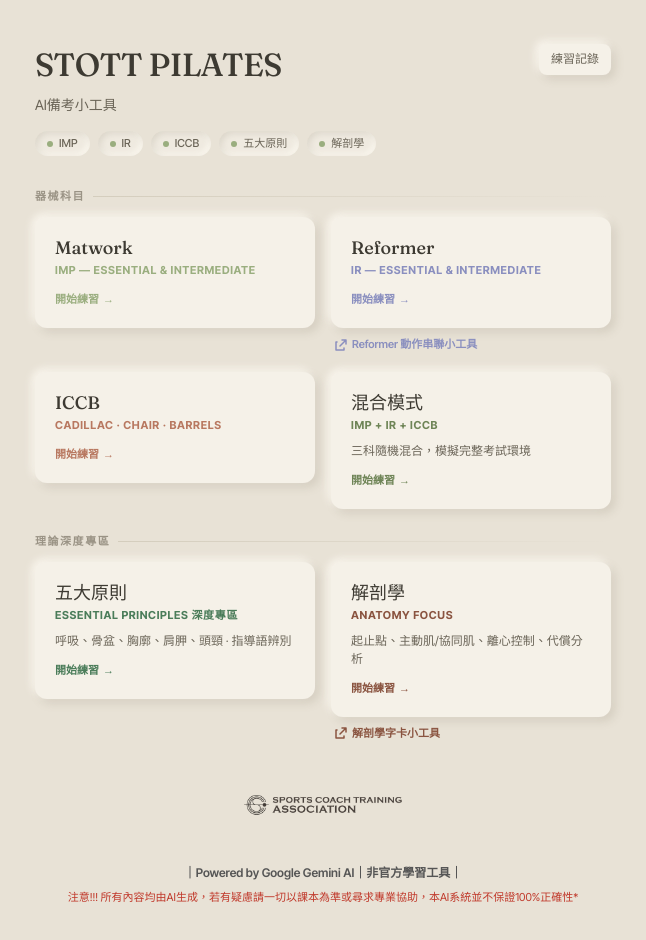
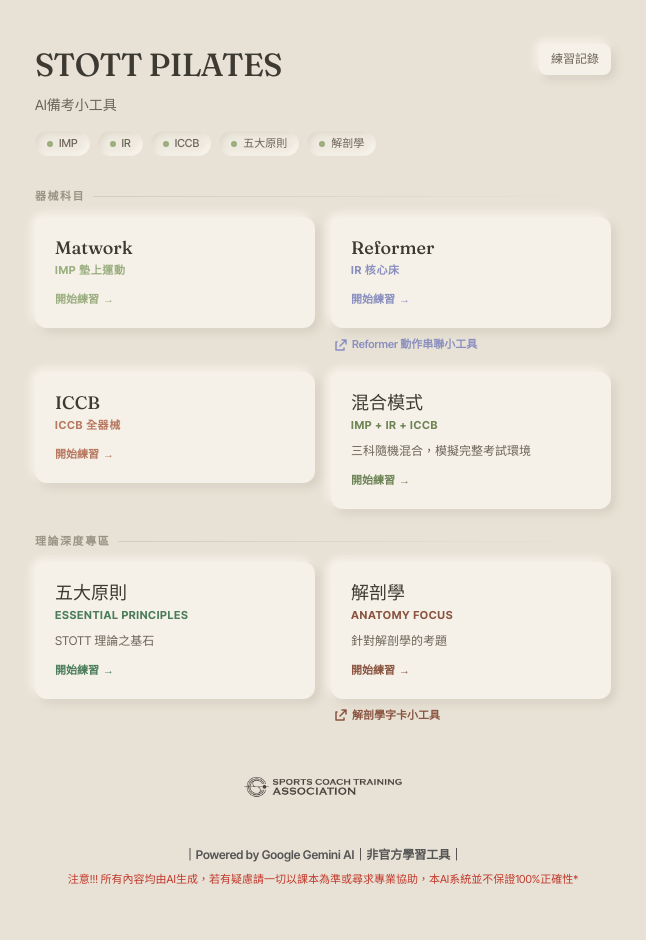
Before and after one commit to ougaga26-lab/STOTT-PILATES-EXAM, a React (Vite) app in the folder frontend/: page / in a window 1280 px wide. Shown: the top 940 px of the page, without its empty margins (317-963 px from the left). Built offline with nearby package versions, Linux system fonts and the light colour scheme; no server answers.

Commit message:
update: revise category card subtitles and descriptions
Co-Authored-By: Claude Sonnet 4.6 <noreply@anthropic.com>

```diff
--- a/frontend/src/constants/categories.js
+++ b/frontend/src/constants/categories.js
@@ -2,13 +2,13 @@ export const CATEGORIES = [
   {
     id: 'IMP',
     label: 'Matwork',
-    subtitle: 'IMP — Essential & Intermediate',
+    subtitle: 'IMP 墊上運動',
     emoji: '🧘',
   },
   {
     id: 'IR',
     label: 'Reformer',
-    subtitle: 'IR — Essential & Intermediate',
+    subtitle: 'IR 核心床',
     emoji: '⚙️',
     toolLink: 'https://ougaga26-lab.github.io/STOTT-PILATES-REFORMER/',
     toolLabel: 'Reformer 動作串聯小工具',
@@ -16,7 +16,7 @@ export const CATEGORIES = [
   {
     id: 'ICCB',
     label: 'ICCB',
-    subtitle: 'Cadillac · Chair · Barrels',
+    subtitle: 'ICCB 全器械',
     emoji: '🏗️',
   },
   {
@@ -29,16 +29,16 @@ export const CATEGORIES = [
   {
     id: 'PRINCIPLES',
     label: '五大原則',
-    subtitle: 'Essential Principles 深度專區',
+    subtitle: 'Essential Principles',
     emoji: '📗',
-    description: '呼吸、骨盆、胸廓、肩胛、頭頸 · 指導語辨別',
+    description: 'STOTT 理論之基石',
   },
   {
     id: 'ANATOMY',
     label: '解剖學',
     subtitle: 'Anatomy Focus',
     emoji: '🦴',
-    description: '起止點、主動肌/協同肌、離心控制、代償分析',
+    description: '針對解剖學的考題',
     toolLink: 'https://ougaga26-lab.github.io/Musculature-Heaven/',
     toolLabel: '解剖學字卡小工具',
   },
```
